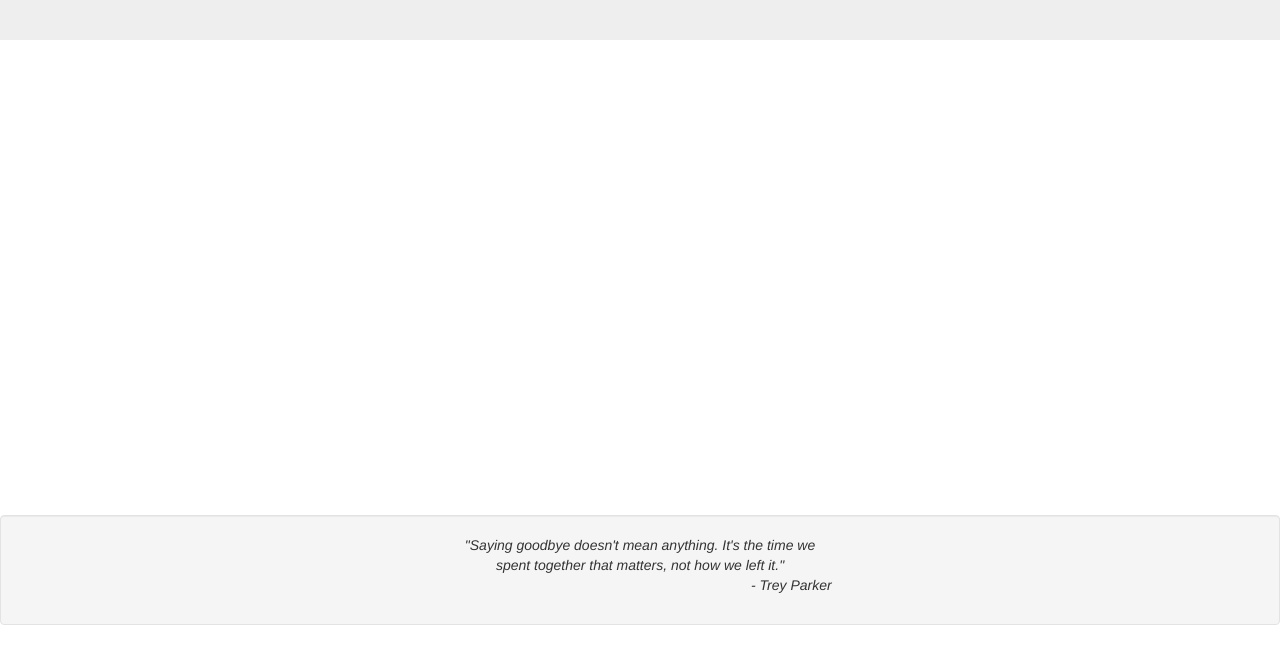
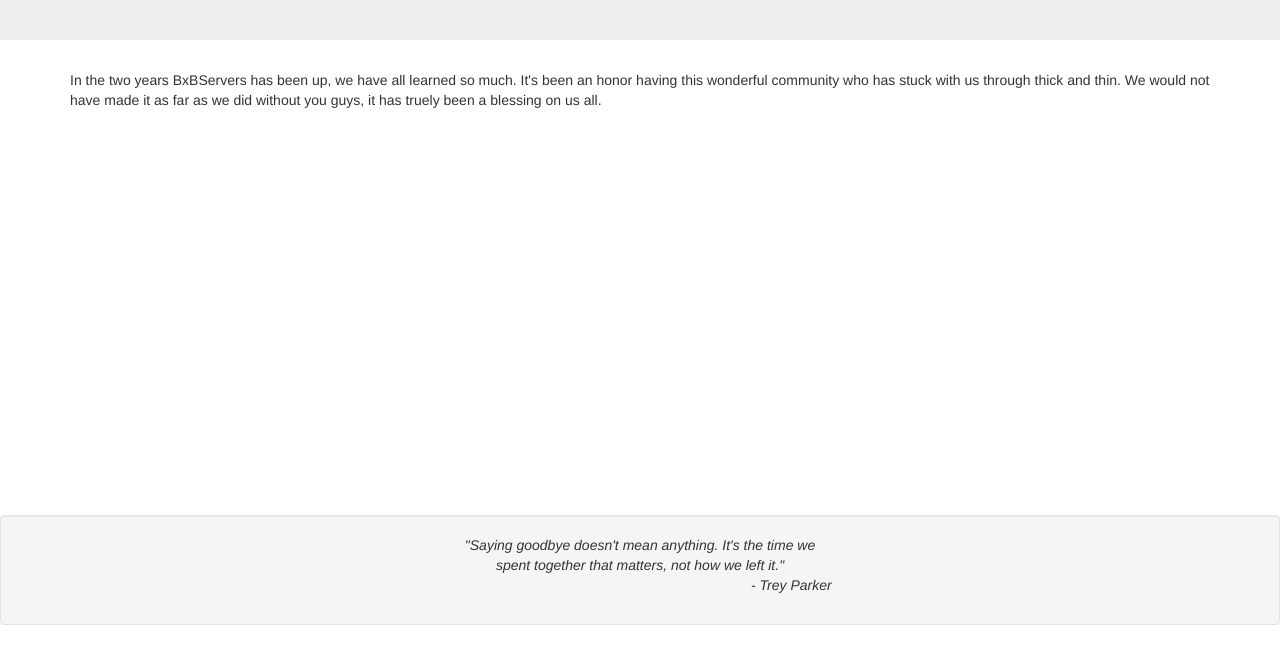
Before and after one commit to BxBServers/BxBServers.github.io, a plain HTML site: page index.html in a window 1280 px wide. Shown: the part 155-800 px from the top of the page. Drawn offline with nearby package versions, Linux system fonts and the light colour scheme.

Commit message:
Update index.html

```diff
--- a/index.html
+++ b/index.html
@@ -20,7 +20,7 @@
 </div>
 <div class="container">
 
-  <p><!-- Text Goes Here -->
+  <p>In the two years BxBServers has been up, we have all learned so much. It's been an honor having this wonderful community who has stuck with us through thick and thin. We would not have made it as far as we did without you guys, it has truely been a blessing on us all.
   </p>
 </div>
 
```
